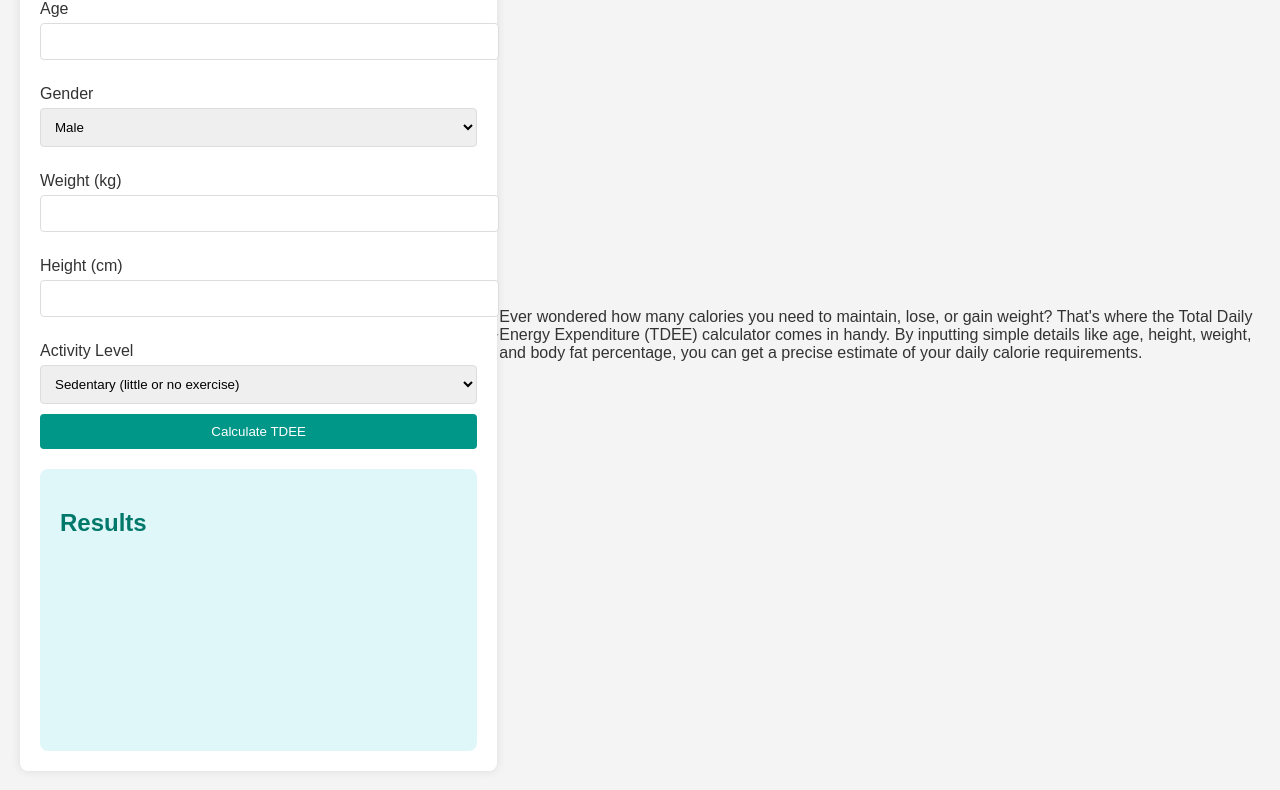
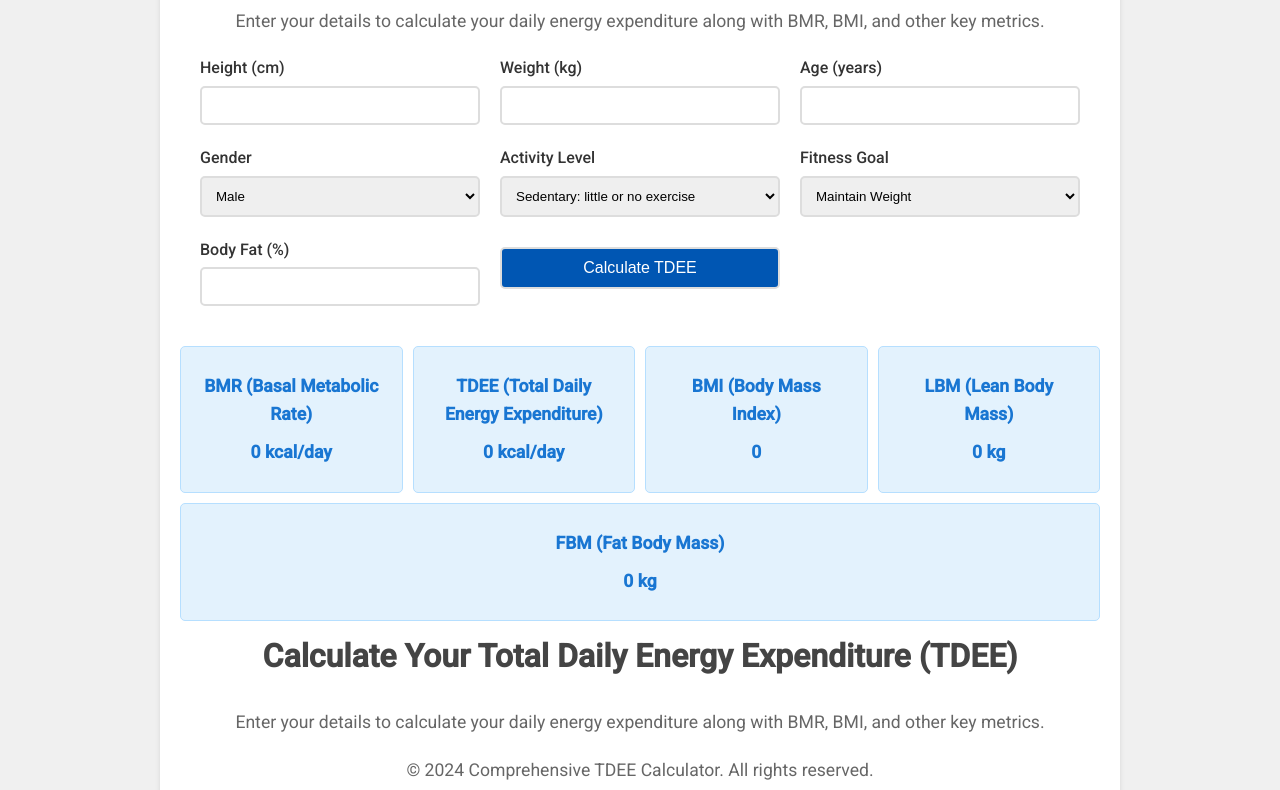
Before and after one commit to tdee-calculator/tdee-calculator.github.io, a plain HTML site: page index.html in a window 1280 px wide. Shown: the part 120-910 px from the top of the page. Drawn offline with nearby package versions, Linux system fonts and the light colour scheme.

Commit message:
Update index.html

```diff
--- a/index.html
+++ b/index.html
@@ -3,168 +3,220 @@
 <head>
     <meta charset="UTF-8">
     <meta name="viewport" content="width=device-width, initial-scale=1.0">
-    <title>TDEE Calculator</title>
+    <title>Comprehensive TDEE Calculator</title>
+    <link href="https://fonts.googleapis.com/css2?family=Roboto:wght@300;400;500&display=swap" rel="stylesheet">
     <style>
+        * {
+            box-sizing: border-box;
+            margin: 0;
+            padding: 0;
+        }
         body {
-            font-family: Arial, sans-serif;
-            background-color: #f4f4f4;
+            font-family: 'Roboto', sans-serif;
+            background-color: #f0f0f0;
             color: #333;
-            display: flex;
-            justify-content: center;
-            align-items: center;
-            min-height: 100vh;
-            margin: 0;
+            line-height: 1.6;
             padding: 20px;
         }
         .container {
-            background-color: #fff;
+            max-width: 960px;
+            margin: 20px auto;
             padding: 20px;
-            border-radius: 8px;
-            box-shadow: 0 0 10px rgba(0, 0, 0, 0.1);
-            max-width: 600px;
-            width: 100%;
+            background-color: #ffffff;
+            box-shadow: 0 2px 5px rgba(0,0,0,0.1);
+        }
+        h1, p {
+            text-align: center;
         }
         h1 {
-            text-align: center;
-            color: #009688;
+            margin-bottom: 0.5em;
+            color: #444;
+        }
+        p {
+            font-size: 1.1em;
+            color: #666;
+        }
+        form {
+            display: grid;
+            grid-template-columns: repeat(auto-fill, minmax(280px, 1fr));
+            gap: 20px;
+            padding: 20px;
+        }
+        .input-group {
+            display: flex;
+            flex-direction: column;
         }
         label {
-            display: block;
-            margin: 15px 0 5px;
+            font-weight: 500;
+            margin-bottom: 5px;
         }
-        input, select {
-            width: 100%;
+        input[type="number"],
+        select,
+        button {
             padding: 10px;
-            margin-bottom: 10px;
-            border: 1px solid #ddd;
-            border-radius: 4px;
+            border-radius: 5px;
+            border: 2px solid #ddd;
+            transition: border-color 0.3s;
+        }
+        input[type="number"]:focus,
+        select:focus,
+        button:focus {
+            border-color: #0056b3;
         }
         button {
-            width: 100%;
-            padding: 10px;
-            background-color: #009688;
-            color: #fff;
-            border: none;
-            border-radius: 4px;
+            background-color: #0056b3;
+            color: white;
+            font-size: 16px;
             cursor: pointer;
+            margin-top: 10px;
         }
         button:hover {
-            background-color: #00796b;
+            background-color: #004494;
         }
-        .output {
+        .results {
+            display: flex;
+            flex-wrap: wrap;
+            gap: 10px;
             margin-top: 20px;
+            justify-content: center;
+        }
+        .result-box {
+            flex: 1 1 180px;
+            display: flex;
+            flex-direction: column;
+            align-items: center;
+            justify-content: center;
             padding: 20px;
-            background-color: #e0f7fa;
-            border-radius: 8px;
+            background-color: #e3f2fd;
+            border: 1px solid #b6dfff;
+            border-radius: 5px;
         }
-        .output h2 {
-            color: #00796b;
+        .result-box p {
+            margin: 5px 0;
+            font-weight: bold;
+            color: #1976d2;
         }
-        canvas {
-            margin-top: 20px;
+        @media (max-width: 768px) {
+            form {
+                grid-template-columns: 1fr;
+            }
+            .results {
+                flex-direction: column;
+            }
         }
     </style>
 </head>
 <body>
     <div class="container">
-        <h1>TDEE Calculator</h1>
-        <label for="age">Age</label>
-        <input type="number" id="age" min="1" max="120" required>
+        <h1>Calculate Your Total Daily Energy Expenditure (TDEE)</h1>
+        <p>Enter your details to calculate your daily energy expenditure along with BMR, BMI, and other key metrics.</p>
+        <form id="tdee-form">
+            <!-- Form fields for various inputs -->
+            <div class="input-group">
+                <label for="height">Height (cm)</label>
+                <input type="number" id="height" name="height" required>
+            </div>
+            <div class="input-group">
+                <label for="weight">Weight (kg)</label>
+                <input type="number" id="weight" name="weight" required>
+            </div>
+            <div class="input-group">
+                <label for="age">Age (years)</label>
+                <input type="number" id="age" name="age" required>
+            </div>
+            <div class="input-group">
+                <label for="gender">Gender</label>
+                <select id="gender" name="gender">
+                    <option value="male">Male</option>
+                    <option value="female">Female</option>
+                </select>
+            </div>
+            <div class="input-group">
+                <label for="activity">Activity Level</label>
+                <select id="activity" name="activity">
+                    <option value="1.2">Sedentary: little or no exercise</option>
+                    <option value="1.375">Lightly active: light exercise/sports 1-3 days/week</option>
+                    <option value="1.55">Moderately active: moderate exercise/sports 3-5 days/week</option>
+                    <option value="1.725">Very active: hard exercise/sports 6-7 days a week</option>
+                    <option value="1.9">Super active: very hard exercise/sports & physical job or 2x training</option>
+                </select>
+            </div>
+            <div class="input-group">
+                <label for="goal">Fitness Goal</label>
+                <select id="goal" name="goal">
+                    <option value="maintain">Maintain Weight</option>
+                    <option value="loss">Weight Loss</option>
+                    <option value="gain">Weight Gain</option>
+                </select>
+            </div>
+            <div class="input-group">
+                <label for="bodyfat">Body Fat (%)</label>
+                <input type="number" id="bodyfat" name="bodyfat">
+            </div>
+            <div class="input-group" style="text-align: center;">
+                <button type="button" onclick="calculateTDEE()">Calculate TDEE</button>
+            </div>
+        </form>
+        <div class="results">
+            <!-- Results display here -->
+            <div class="result-box">
+                <p>BMR (Basal Metabolic Rate)</p>
+                <p id="bmr-result">0 kcal/day</p>
+            </div>
+            <div class="result-box">
+                <p>TDEE (Total Daily Energy Expenditure)</p>
+                <p id="tdee-result">0 kcal/day</p>
+            </div>
+            <div class="result-box">
+                <p>BMI (Body Mass Index)</p>
+                <p id="bmi-result">0</p>
+            </div>
+            <div class="result-box">
+                <p>LBM (Lean Body Mass)</p>
+                <p id="lbm-result">0 kg</p>
+            </div>
+            <div class="result-box">
+                <p>FBM (Fat Body Mass)</p>
+                <p id="fbm-result">0 kg</p>
+            </div>
 
-        <label for="gender">Gender</label>
-        <select id="gender" required>
-            <option value="male">Male</option>
-            <option value="female">Female</option>
-        </select>
 
-        <label for="weight">Weight (kg)</label>
-        <input type="number" id="weight" min="1" required>
-
-        <label for="height">Height (cm)</label>
-        <input type="number" id="height" min="1" required>
-
-        <label for="activity">Activity Level</label>
-        <select id="activity" required>
-            <option value="1.2">Sedentary (little or no exercise)</option>
-            <option value="1.375">Lightly active (light exercise/sports 1-3 days/week)</option>
-            <option value="1.55">Moderately active (moderate exercise/sports 3-5 days/week)</option>
-            <option value="1.725">Very active (hard exercise/sports 6-7 days a week)</option>
-            <option value="1.9">Super active (very hard exercise/sports & physical job)</option>
-        </select>
-
-        <button onclick="calculateTDEE()">Calculate TDEE</button>
-
-        <div class="output" id="output">
-            <h2>Results</h2>
-            <p id="bmr"></p>
-            <p id="tdee"></p>
-            <canvas id="tdeeChart"></canvas>
+                    <h1>Calculate Your Total Daily Energy Expenditure (TDEE)</h1>
+        <p>Enter your details to calculate your daily energy expenditure along with BMR, BMI, and other key metrics.</p>
+        </div>
+        <!-- Additional Information -->
+        <div style="text-align: center; margin-top: 20px;">
+            <p>&copy; 2024 Comprehensive TDEE Calculator. All rights reserved.</p>
         </div>
     </div>
-
-    <script src="https://cdn.jsdelivr.net/npm/chart.js"></script>
     <script>
         function calculateTDEE() {
-            const age = document.getElementById('age').value;
+            const height = parseFloat(document.getElementById('height').value);
+            const weight = parseFloat(document.getElementById('weight').value);
+            const age = parseInt(document.getElementById('age').value);
             const gender = document.getElementById('gender').value;
-            const weight = document.getElementById('weight').value;
-            const height = document.getElementById('height').value;
-            const activity = document.getElementById('activity').value;
-
-            if (!age || !gender || !weight || !height || !activity) {
-                alert('Please fill in all fields');
-                return;
-            }
+            const activity = parseFloat(document.getElementById('activity').value);
+            const goal = document.getElementById('goal').value;
+            const bodyfat = parseFloat(document.getElementById('bodyfat').value);
 
             let bmr;
-
             if (gender === 'male') {
-                bmr = 10 * weight + 6.25 * height - 5 * age + 5;
+                bmr = 88.362 + (13.397 * weight) + (4.799 * height) - (5.677 * age);
             } else {
-                bmr = 10 * weight + 6.25 * height - 5 * age - 161;
+                bmr = 447.593 + (9.247 * weight) + (3.098 * height) - (4.330 * age);
             }
 
             const tdee = bmr * activity;
+            const bmi = weight / ((height / 100) ** 2);
+            const lbm = weight - (weight * (bodyfat / 100));
+            const fbm = weight - lbm;
 
-            document.getElementById('bmr').innerText = `Basal Metabolic Rate (BMR): ${bmr.toFixed(2)} calories/day`;
-            document.getElementById('tdee').innerText = `Total Daily Energy Expenditure (TDEE): ${tdee.toFixed(2)} calories/day`;
-
-            displayChart(bmr, tdee);
-        }
-
-        function displayChart(bmr, tdee) {
-            const ctx = document.getElementById('tdeeChart').getContext('2d');
-            const data = {
-                labels: ['BMR', 'TDEE'],
-                datasets: [{
-                    label: 'Calories',
-                    data: [bmr, tdee],
-                    backgroundColor: ['#009688', '#00796b'],
-                    borderColor: ['#00796b', '#004d40'],
-                    borderWidth: 1
-                }]
-            };
-
-            if (window.myChart) {
-                window.myChart.destroy();
-            }
-
-            window.myChart = new Chart(ctx, {
-                type: 'bar',
-                data: data,
-                options: {
-                    scales: {
-                        y: {
-                            beginAtZero: true
-                        }
-                    }
-                }
-            });
+            document.getElementById('bmr-result').textContent = `${bmr.toFixed(2)} kcal/day`;
+            document.getElementById('tdee-result').textContent = `${tdee.toFixed(2)} kcal/day`;
+            document.getElementById('bmi-result').textContent = `${bmi.toFixed(2)}`;
+            document.getElementById('lbm-result').textContent = `${lbm.toFixed(2)} kg`;
+            document.getElementById('fbm-result').textContent = `${fbm.toFixed(2)} kg`;
         }
     </script>
-
-
-<hr>
-    <p>Ever wondered how many calories you need to maintain, lose, or gain weight? That's where the Total Daily Energy Expenditure (TDEE) calculator comes in handy. By inputting simple details like age, height, weight, and body fat percentage, you can get a precise estimate of your daily calorie requirements.</p>
 </body>
 </html>
```
